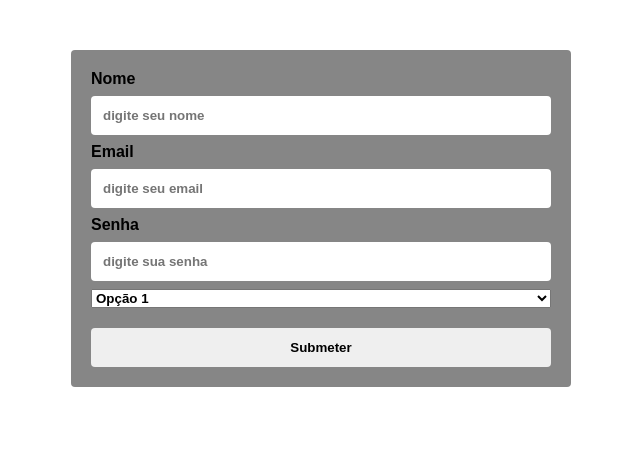
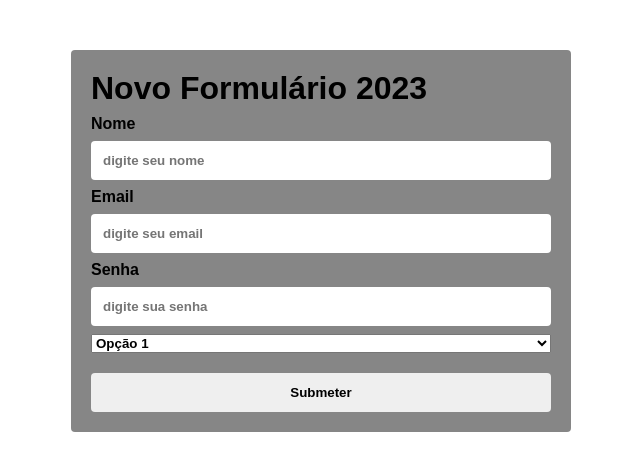
Before and after one commit to eltonapsantos10/new-form, a plain HTML site: page index.html in a window 1280 px wide. Shown: the whole page, without its empty margins (319-959 px from the left). Drawn offline with Linux system fonts and the light colour scheme.

Commit message:
Inclusão de título Novo Formulário 2023
Inclusão de título Novo Formulário 2023

```diff
--- a/index.html
+++ b/index.html
@@ -11,6 +11,7 @@
 
     <form class="form-control">
 
+        <h1>Novo Formulário 2023</h1>
 
         <label class="label-form" for="name">Nome</label>
         <input class="input-form" id="name" type="text" placeholder="digite seu nome">
```
